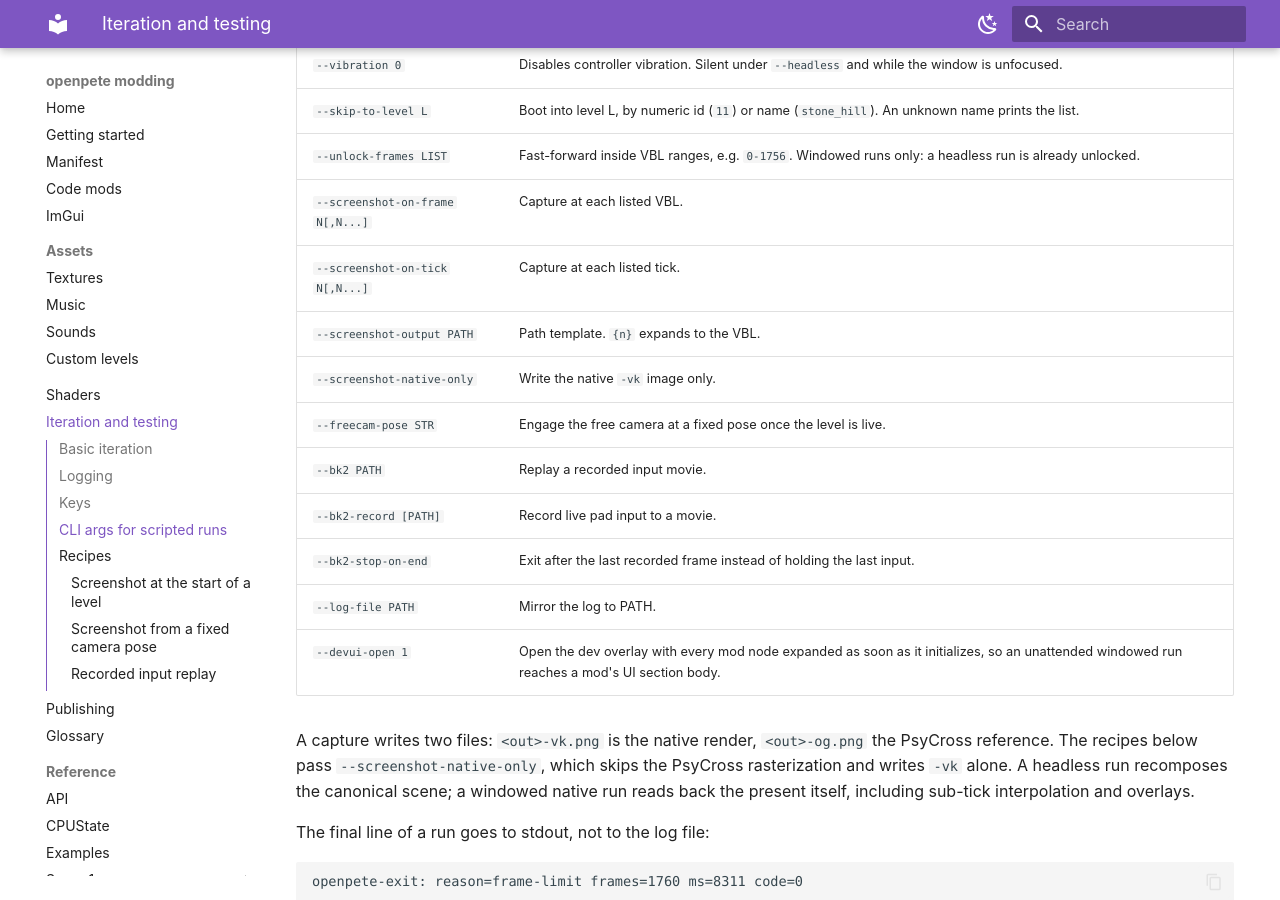
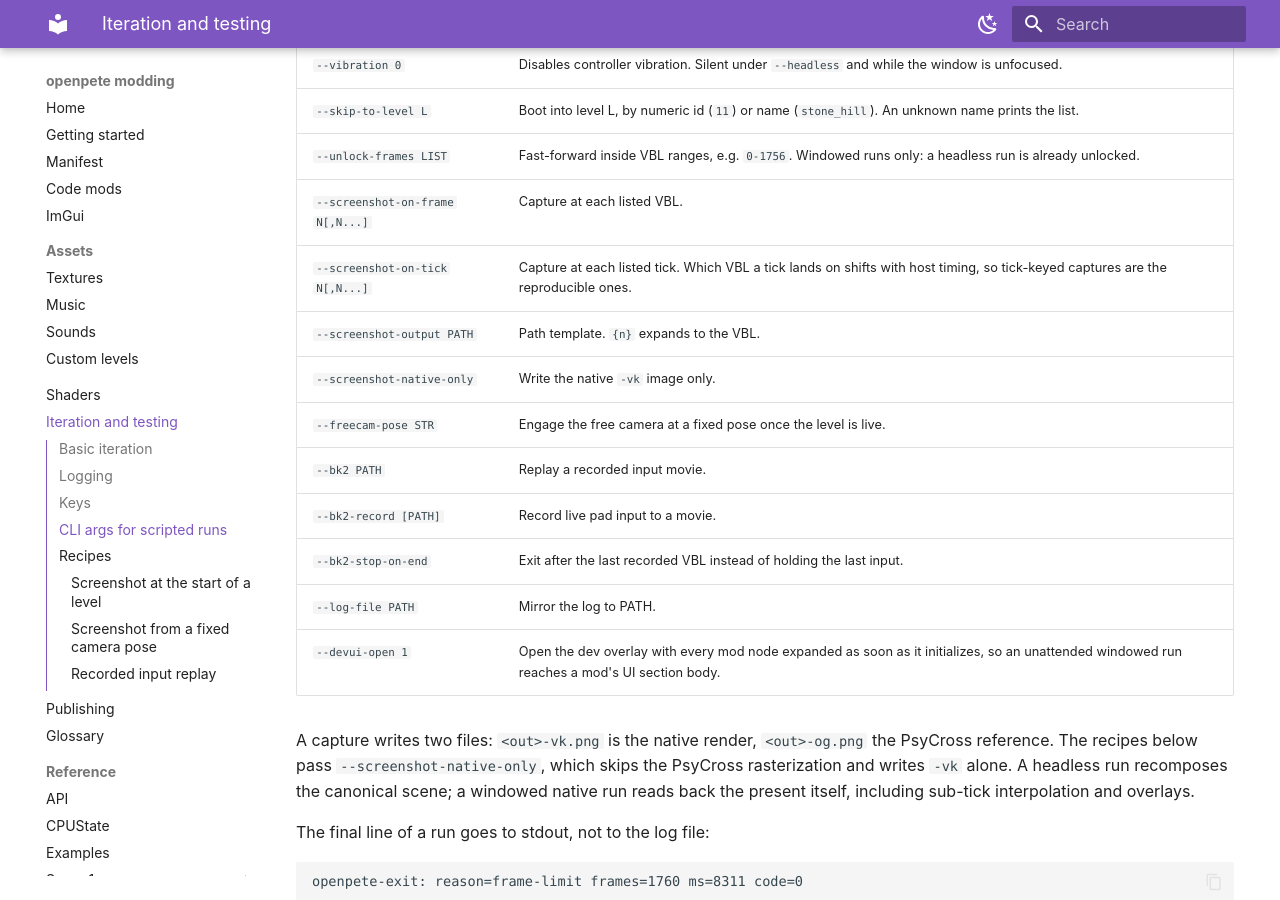
Before and after one commit to 907470/openpete, an MkDocs documentation site: the page built from docs/modding/pages/testing-and-iteration.md, in a window 1280 px wide and 900 px high, scrolled down 2203 px. Built offline with MkDocs 1.6.1 and Material for MkDocs 9.7.7, drawn with Linux system fonts in a browser that asks for light colours; some of the changed text lies outside the part shown.

Commit message:
docs: tighten the tick/VBL rows and make the replay numbers cohere
--screenshot-on-tick states why it exists: which VBL a tick lands on
shifts with host timing, so tick-keyed captures are the reproducible ones.
--bk2-stop-on-end counts VBLs like every other "frame" flag.

The sample movie now ends at frame 2000 so it outlasts the 1700/1800/1900
bisect candidates below it. That line is constructed rather than captured;
ms=33430 is 2000 VBLs of real-time play.

```diff
--- a/docs/modding/pages/testing-and-iteration.md
+++ b/docs/modding/pages/testing-and-iteration.md
@@ -94,13 +94,13 @@ present.
 | `--skip-to-level L` | Boot into level L, by numeric id (`11`) or name (`stone_hill`). An unknown name prints the list. |
 | `--unlock-frames LIST` | Fast-forward inside VBL ranges, e.g. `0-1756`. Windowed runs only: a headless run is already unlocked. |
 | `--screenshot-on-frame N[,N...]` | Capture at each listed VBL. |
-| `--screenshot-on-tick N[,N...]` | Capture at each listed tick. |
+| `--screenshot-on-tick N[,N...]` | Capture at each listed tick. Which VBL a tick lands on shifts with host timing, so tick-keyed captures are the reproducible ones. |
 | `--screenshot-output PATH` | Path template. `{n}` expands to the VBL. |
 | `--screenshot-native-only` | Write the native `-vk` image only. |
 | `--freecam-pose STR` | Engage the free camera at a fixed pose once the level is live. |
 | `--bk2 PATH` | Replay a recorded input movie. |
 | `--bk2-record [PATH]` | Record live pad input to a movie. |
-| `--bk2-stop-on-end` | Exit after the last recorded frame instead of holding the last input. |
+| `--bk2-stop-on-end` | Exit after the last recorded VBL instead of holding the last input. |
 | `--log-file PATH` | Mirror the log to PATH. |
 | `--devui-open 1` | Open the dev overlay with every mod node expanded as soon as it initializes, so an unattended windowed run reaches a mod's UI section body. |
 
```
Also changed, not shown: other parts of docs/modding/pages/testing-and-iteration.md (+2 -2 lines).
